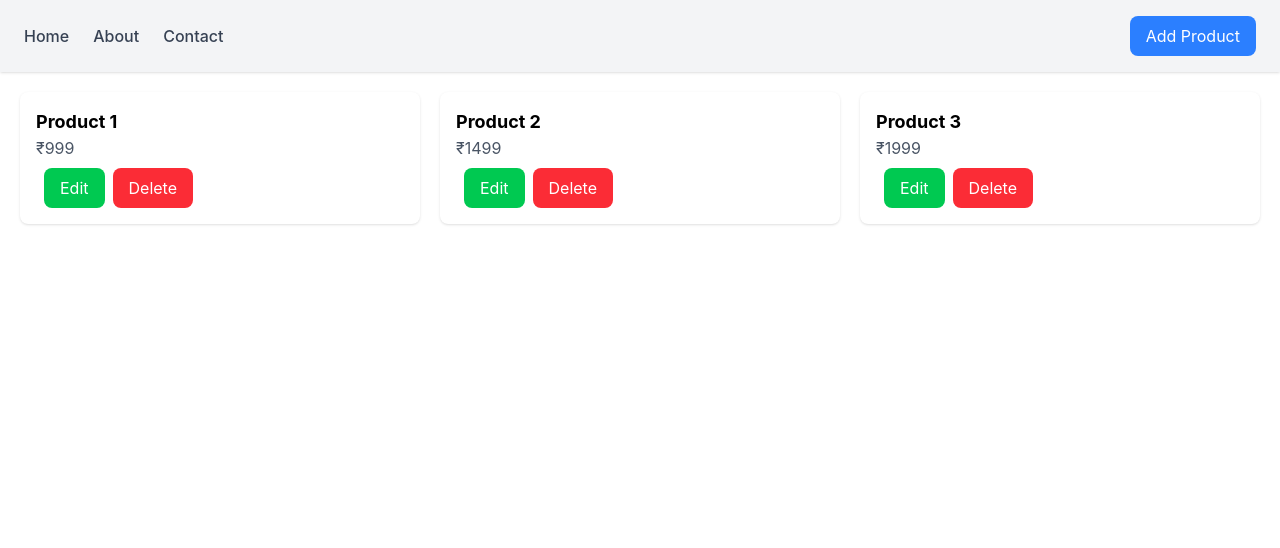
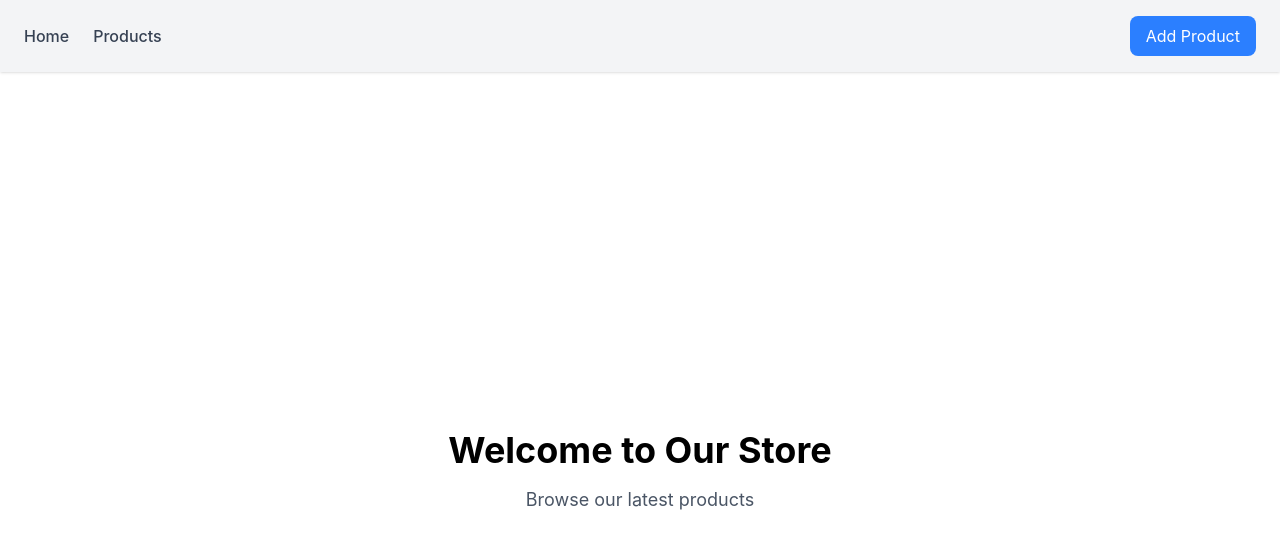
Before and after one commit to VishnuKumarSA/my_react_project, a React (Create React App) app: page / in a window 1280 px wide. Shown: the top 548 px of the page. Built offline with nearby package versions, Linux system fonts and the light colour scheme.

Commit message:
code update to  prodcuts page

```diff
--- a/src/App.js
+++ b/src/App.js
@@ -4,12 +4,18 @@ import Home from './components/Home';
 import Header from './components/Header';
 import useFetchAPI from "../src/useFetchAPI";
 import AddEditModal from './components/AddEditModel';
+import { BrowserRouter, Routes, Route } from 'react-router-dom';
+import Products from './components/Products';
 
 
 function App() {
+
   const [productsList, setProductsList] = useState([]);
   const { data, loading, error } = useFetchAPI('/data.json');
   const [deleteLoading, setDeleteLoading] = useState(false);
+  const [showModal, setShowModal] = useState(false);
+  const [editProductId, setProductId] = useState(null);
+  const [editProductData, setEditProductData] = useState(null);
 
 
   useEffect(() => {
@@ -26,7 +32,6 @@ function App() {
   }
 
   function handleDelete(id) {
-    alert(`delete product with id: ${id}`)
     setDeleteLoading(true);
     setTimeout(() => {
       setProductsList(prev =>
@@ -71,16 +76,9 @@ function App() {
     }));
   }
 
-
-
-  const [showModal, setShowModal] = useState(false);
-  const [editProductId, setProductId] = useState(null);
-  const [editProductData, setEditProductData] = useState(null);
-
   function handleAdd() {
     setShowModal(true);
     setProductId(null);
-
     setEditProductData({
       name: "",
       price: ""
@@ -88,11 +86,32 @@ function App() {
   }
 
   return (
-    <>
+    <BrowserRouter>
       <Header handleAdd={handleAdd} />
-      <Home handleDelete={handleDelete} handleEdit={handleEdit} deleteLoading={deleteLoading} productsList={productsList} error={error} loading={loading} />
-      {showModal && <AddEditModal modalVisible={showModal} setModalVisible={setShowModal} saveProduct={saveProduct} editProductId={editProductId} editProductData={editProductData} handleChange={handleChange} />}
-    </>
+      <Routes>
+        <Route path='/' element={<Home />} />
+        <Route path='/products' element={
+          <Products
+            handleDelete={handleDelete}
+            handleEdit={handleEdit}
+            deleteLoading={deleteLoading}
+            productsList={productsList}
+            error={error}
+            loading={loading}
+          />
+        } />
+      </Routes>
+      {showModal &&
+        <AddEditModal
+          modalVisible={showModal}
+          setModalVisible={setShowModal}
+          saveProduct={saveProduct}
+          editProductId={editProductId}
+          editProductData={editProductData}
+          handleChange={handleChange}
+        />
+      }
+    </BrowserRouter>
   );
 }
 
--- a/src/components/Header.jsx
+++ b/src/components/Header.jsx
@@ -1,17 +1,17 @@
-const Header = ({handleAdd}) => {
-    return (
-        <div>
-            <nav className='flex justify-between items-center px-6 py-4 bg-gray-100 shadow'>
-                <ul className='flex gap-6 text-gray-700 font-medium'>
-                    <li>Home</li>
-                    <li>About</li>
-                    <li>Contact</li>
-                </ul>
-                <span className='bg-blue-500 text-white px-4 py-2 rounded-lg cursor-pointer hover:bg-blue-600' onClick={handleAdd}>Add Product</span>
-            </nav>
+import { Link } from 'react-router-dom';
 
-        </div>
-    )
-}
+const Header = ({ handleAdd }) => {
+  return (
+    <nav className='flex justify-between items-center px-6 py-4 bg-gray-100 shadow'>
+      <ul className='flex gap-6 text-gray-700 font-medium'>
+        <li><Link to="/">Home</Link></li>
+        <li><Link to="/products">Products</Link></li>
+      </ul>
+      <span onClick={handleAdd} className='bg-blue-500 text-white px-4 py-2 rounded-lg cursor-pointer hover:bg-blue-600'>
+        Add Product
+      </span>
+    </nav>
+  );
+};
 
 export default Header;
--- a/src/components/Home.jsx
+++ b/src/components/Home.jsx
@@ -1,38 +1,11 @@
-const Home = ({ handleDelete, handleEdit, deleteLoading, productsList, error, loading }) => {
+const Home = () => {
 
     return (
-        <>
-            <div className="grid grid-cols-3 gap-5 p-5">
-                {error && (<div className="col-span-3 text-center text-red-500">
-                    {error}
-                </div>)
-                }
-                {(loading || deleteLoading) ? (
-                    <div className="col-span-3 text-center">
-                        Loading...
-                    </div>
-                ) : productsList?.length > 0 ? (
-                    productsList.map(product => (
-                        <div key={product.id} className="bg-white p-4 rounded-lg shadow">
-                            <h2 className="text-lg font-bold">{product.name}</h2>
-                            <p className="text-gray-600">₹{product.price}</p>
-                            <div className="flex gap-2">
-                                <button onClick={() => handleEdit(product.id)} className="edit-btn bg-green-500 text-white px-4 py-2 rounded-lg cursor-pointer hover:bg-green-600 mt-2 ml-2">Edit</button>
-                                <button onClick={() => handleDelete(product.id)} className="delete-btn bg-red-500 text-white px-4 py-2 rounded-lg cursor-pointer hover:bg-red-600 mt-2">Delete</button>
-                            </div>
-                        </div>
-                    ))
-                ) : (
-                    <div>
-                        <h1 className="text-2xl font-bold mb-4">No Products Available</h1>
-                    </div>
-                )}
-
-            </div>
-
-
-        </>
-    )
+        <div className="flex flex-col items-center justify-center h-screen">
+            <h1 className="text-4xl font-bold mb-4">Welcome to Our Store</h1>
+            <p className="text-gray-600 text-lg">Browse our latest products</p>
+        </div>
+    );
 }
 
 export default Home;
--- /dev/null
+++ b/src/components/Products.jsx
@@ -0,0 +1,37 @@
+import React from 'react';
+
+const Products = ({ handleDelete, handleEdit, deleteLoading, productsList, error, loading }) => {
+    return (
+        <>
+            <div className="grid grid-cols-3 gap-5 p-5">
+                {error && (
+                    <div className="col-span-3  text-center text-red-500">
+                        {error}
+                    </div>
+                )}
+                {(loading || deleteLoading) ? (
+                    <div className="col-span-3 text-center">
+                        Loading...
+                    </div>
+                ) : productsList?.length > 0 ? (
+                    productsList.map(product => (
+                        <div key={product.id} className="bg-white p-4 rounded-lg shadow">
+                            <h2 className="text-lg font-bold">{product.name}</h2>
+                            <p className="text-gray-600">₹{product.price}</p>
+                            <div className="flex gap-2">
+                                <button onClick={() => handleEdit(product.id)} className="edit-btn bg-green-500 text-white px-4 py-2 rounded-lg cursor-pointer hover:bg-green-600 mt-2 ml-2">Edit</button>
+                                <button onClick={() => handleDelete(product.id)} className="delete-btn bg-red-500 text-white px-4 py-2 rounded-lg cursor-pointer hover:bg-red-600 mt-2">Delete</button>
+                            </div>
+                        </div>
+                    ))
+                ) : (
+                    <div>
+                        <h1 className="text-2xl font-bold mb-4">No Products Available</h1>
+                    </div>
+                )}
+            </div>
+        </>
+    );
+};
+
+export default Products;
```
